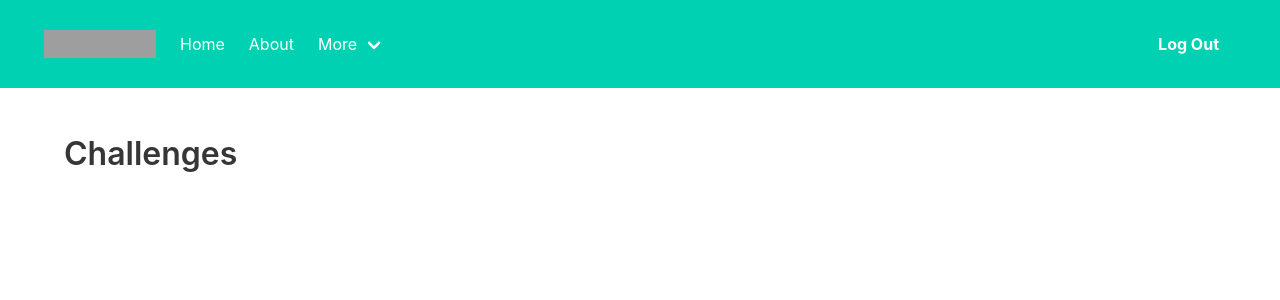
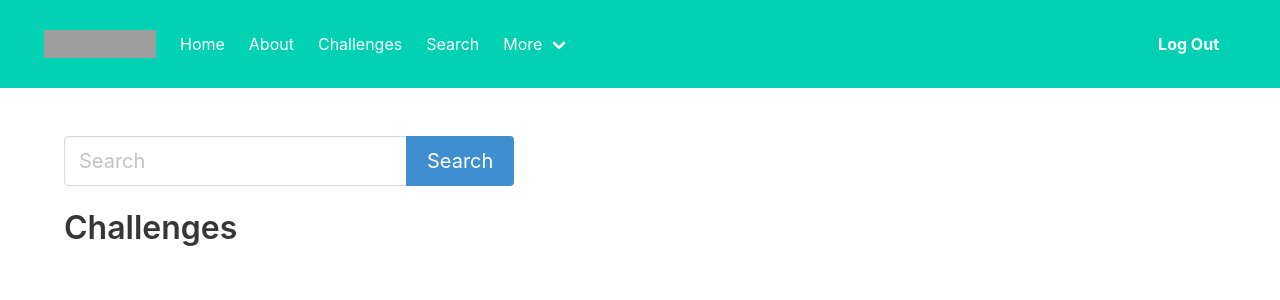
Before and after one commit to lancegoyke/lg-records, a Django app: page /challenges/ in a window 1280 px wide. Shown: the top 300 px of the page. Run offline with Django 3.2, Linux system fonts and the light colour scheme; the visitor is signed in with stand-in values (Sample User, id 1); data that the repository does not hold is empty; some libraries are stand-ins or nearby versions; grey boxes are pictures that could not be loaded.

Commit message:
add search

```diff
--- a/challenges/urls.py
+++ b/challenges/urls.py
@@ -1,8 +1,9 @@
 from django.urls import path
 
-from .views import ChallengeListView, ChallengeDetailView
+from .views import ChallengeListView, ChallengeDetailView, SearchResultsListView
 
 urlpatterns = [
     path('', ChallengeListView.as_view(), name="challenge_list"),
     path('<str:slug>', ChallengeDetailView.as_view(), name="challenge_detail"),
+    path('search/', SearchResultsListView.as_view(), name="search_results"),
 ]
--- a/challenges/views.py
+++ b/challenges/views.py
@@ -1,5 +1,6 @@
 from django.views.generic import ListView, DetailView
 from django.contrib.auth.mixins import LoginRequiredMixin
+from django.db.models import Q
 
 from .models import Challenge
 
@@ -16,3 +17,16 @@ class ChallengeDetailView(LoginRequiredMixin, DetailView):
     context_object_name = 'challenge'
     template_name = 'challenges/challenge_detail.html'
     login_url = 'account_login'
+
+
+class SearchResultsListView(ListView):
+    model = Challenge
+    context_object_name = 'challenges'
+    template_name = 'challenges/search_results.html'
+
+
+    def get_queryset(self):
+        query = self.request.GET.get('q')
+        return Challenge.objects.filter(
+            Q(name__icontains=query) | Q(name__icontains=query)
+        )
--- a/templates/_base.html
+++ b/templates/_base.html
@@ -38,6 +38,14 @@
 
                 <a class="navbar-item" href="{% url 'about' %}">
                     About
+                </a>
+
+                <a class="navbar-item" href="{% url 'challenge_list' %}">
+                    Challenges
+                </a>
+
+                <a class="navbar-item" href="{% url 'search_results' %}">
+                    Search
                 </a>
 
                 <div class="navbar-item has-dropdown is-hoverable">
--- a/templates/challenges/challenge_list.html
+++ b/templates/challenges/challenge_list.html
@@ -8,12 +8,28 @@
 
 {% block content %}
 
+        <form class="content" action="{% url 'search_results' %}" method="get">
+
+            <div class="field has-addons">
+                <div class="control">
+                    <input name="q" class="input is-medium" type="text" placeholder="Search" aria-label="Search">
+                </div>
+
+                <div class="control">
+                    <button class="button is-info is-medium" type="submit">
+                        Search
+                    </button>
+                </div>
+            </div>
+
+        </form>
+
     <h2 class="title">Challenges</h2>
 
     {% for challenge in challenges %}
         <div class="content">
             <h3 class="title is-4">
-                <a href="{{ challenge.get_absolute_url }}">{{ challenge.name }}</a>
+                <a href="{{ challenge.get_absolute_url }}">{{ challenge.name|title }}</a>
             </h3>
         </div>
     {% endfor %}
```
Also changed, not shown: templates/challenges/search_results.html (added, +21 -0 lines).
